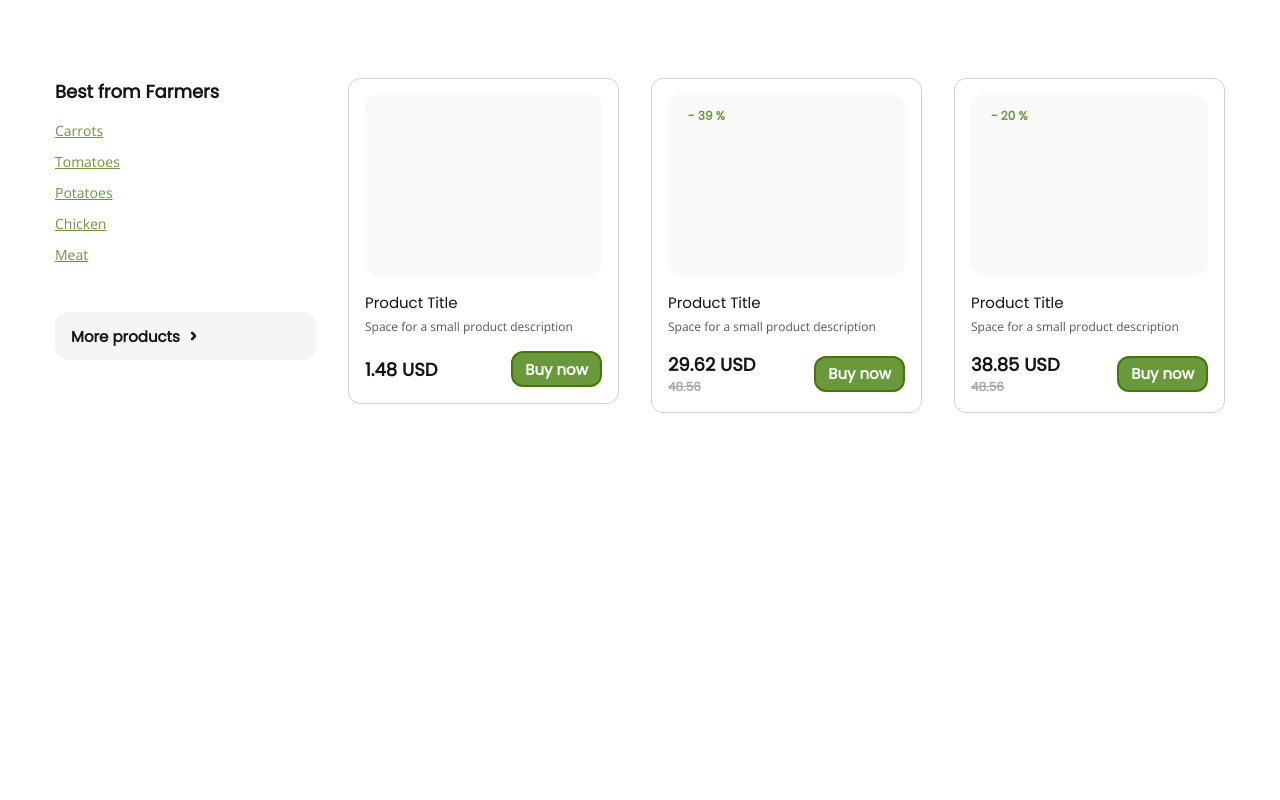
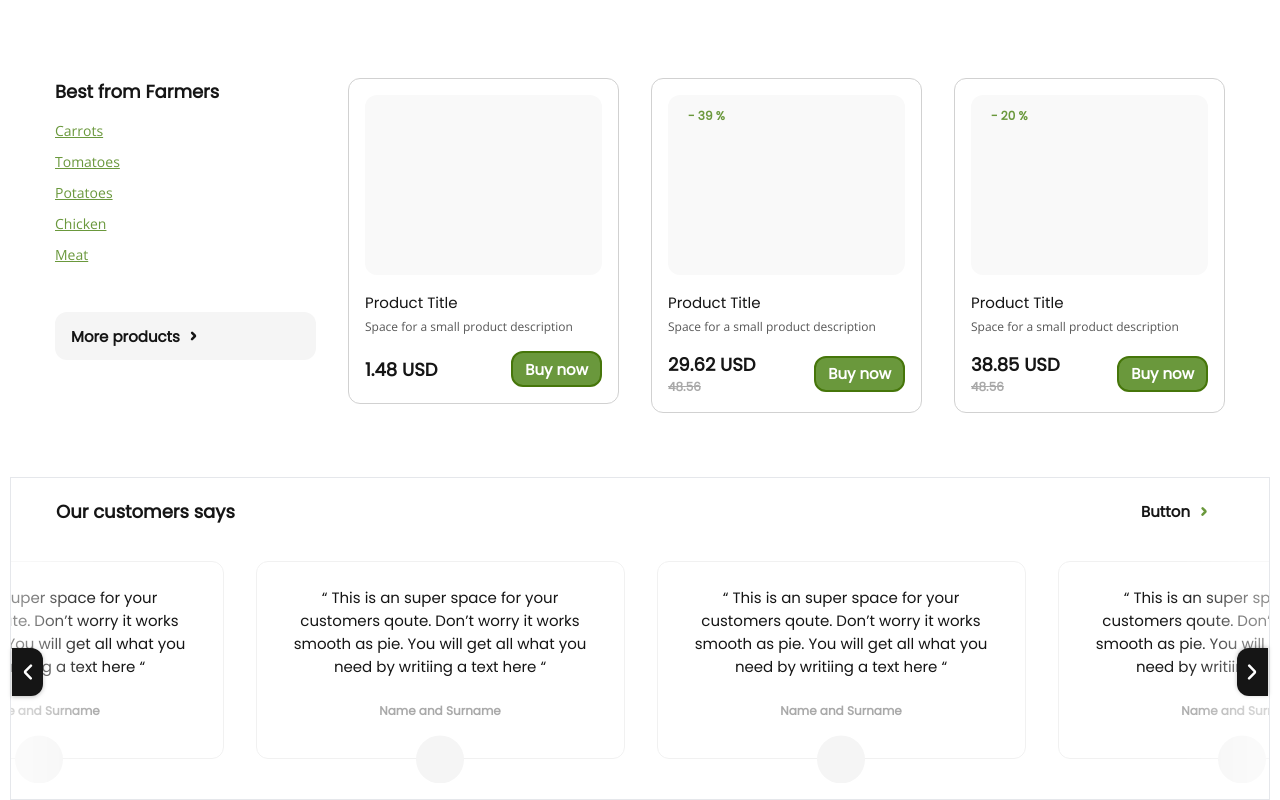
Before and after one commit to f-a-t-h-e/svelte-ecommerce, a SvelteKit app: page / in a window 1280 px wide. Shown: the part 1011-1811 px from the top of the page. Before the commit the page ends 1488 px from the top, so only its background shows below. Built offline with nearby package versions, Linux system fonts and the light colour scheme.

Commit message:
Add : Qoutes/Scrollable

```diff
--- /dev/null
+++ b/src/lib/components/Scrollable.svelte
@@ -0,0 +1,138 @@
+<script lang="ts">
+	import { onMount } from 'svelte';
+	let parent: HTMLElement;
+	let child: HTMLElement;
+	let dist = 360 + 32;
+	let move = (dir?: 1 | -1) => {};
+	onMount(() => {
+		let scrollI = 0;
+		dist = (child.firstElementChild?.scrollWidth || 360) + 32;
+		// @todo : it's not working properly without this
+		setTimeout(() => {
+			parent.scrollTo({
+				behavior: 'smooth',
+				left: dist * 1.5
+			});
+		}, 0);
+
+		move = (dir = 1) => {
+			scrollI = Math.round(parent.scrollLeft / dist) * dist;
+			scrollI = scrollI + dist * dir;
+			if (scrollI > parent.scrollWidth - parent.clientWidth) {
+				scrollI = 0;
+			} else if (scrollI < 0) {
+				scrollI = parent.scrollWidth - parent.clientWidth;
+			}
+
+			parent.scrollTo({
+				behavior: 'smooth',
+				left: scrollI
+			});
+		};
+		// const interval = setInterval(() => {
+		// 	move();
+		// }, 3000);
+
+		// return () => clearInterval(interval);
+	});
+</script>
+
+<!--
+<div
+	class="fixed left-[497px] top-[1088px] h-[100px] w-[10px] -translate-x-1/2 -translate-y-1/2 bg-red-600"
+></div> -->
+<div class="parent-cont relative mt-[2rem] w-full">
+	<div class="scroll relative w-full overflow-x-auto" bind:this={parent}>
+		<div class="bg-transparent" style="width: {(parent?.clientWidth - dist) / 2}px;" />
+		<div class="flex w-fit gap-[2rem] px-[1rem]" bind:this={child}>
+			<slot />
+		</div>
+		<div class="bg-transparent" style="width: {(parent?.clientWidth - dist) / 2}px;" />
+	</div>
+	<!-- controls -->
+	<div
+		class="pointer-events-none absolute left-0 top-0 h-full w-full overflow-hidden"
+		data-shadow="white"
+	/>
+	<button class="left-0 rounded-r-xl" on:click={() => move(-1)}>
+		<div class="">
+			<svg
+				xmlns="http://www.w3.org/2000/svg"
+				width="10"
+				height="16"
+				viewBox="0 0 10 16"
+				fill="none"
+			>
+				<path
+					d="M7.93315 1.62671L2.45315 7.10671C2.20482 7.35653 2.06543 7.69446 2.06543 8.04671C2.06543 8.39896 2.20482 8.73689 2.45315 8.98671L7.78649 14.32"
+					stroke="white"
+					stroke-width="2.5"
+					stroke-linecap="round"
+					stroke-linejoin="bevel"
+				/>
+			</svg>
+		</div>
+	</button>
+	<button class="right-0 rotate-180 rounded-r-xl" on:click={() => move(1)}>
+		<div class="">
+			<svg
+				xmlns="http://www.w3.org/2000/svg"
+				width="10"
+				height="16"
+				viewBox="0 0 10 16"
+				fill="none"
+			>
+				<path
+					d="M7.93315 1.62671L2.45315 7.10671C2.20482 7.35653 2.06543 7.69446 2.06543 8.04671C2.06543 8.39896 2.20482 8.73689 2.45315 8.98671L7.78649 14.32"
+					stroke="white"
+					stroke-width="2.5"
+					stroke-linecap="round"
+					stroke-linejoin="bevel"
+				/>
+			</svg>
+		</div>
+	</button>
+</div>
+
+<style lang="postcss">
+	.parent-cont {
+		/* background-color: black; */
+	}
+	div[data-shadow='white']::before {
+		@apply absolute left-0 top-1/2 h-[200%] w-0 -translate-y-1/2;
+		content: '';
+		box-shadow:
+			0px 0px 132px 0px white,
+			0px 0px 100px 10px white,
+			0px 0px 70px 20px white;
+	}
+	div[data-shadow='white']::after {
+		@apply absolute right-0 top-1/2 h-[200%] w-0 -translate-y-1/2;
+		content: '';
+		box-shadow:
+			0px 0px 132px 0px white,
+			0px 0px 100px 10px white,
+			0px 0px 70px 20px white;
+	}
+	.scroll::-webkit-scrollbar {
+		display: none;
+		width: 0;
+		height: 0;
+	}
+	.scroll {
+		@apply grid;
+		grid-template-rows: 1fr;
+		grid-template-columns: auto auto auto;
+		-ms-overflow-style: none;
+		scrollbar-width: none;
+	}
+
+	button {
+		@apply absolute top-1/2 h-[3rem] w-[2rem]
+        -translate-y-1/2 overflow-hidden fill-c-1-a
+        pl-[1px] drop-shadow-[0_1px_2px_rgba(0,0,0,.25)];
+	}
+	button > div {
+		@apply flex h-full w-full items-center justify-center bg-c-1-a;
+	}
+</style>
--- a/src/routes/+page.svelte
+++ b/src/routes/+page.svelte
@@ -5,6 +5,8 @@
 	import HeadingSec from './HeadingSec.svelte';
 	import ProductsWCat from './ProductsWCat.svelte';
 	import BasicCategories from './BasicCategories.svelte';
+	import Qoute from './Qoute.svelte';
+	import Scrollable from '$lib/components/Scrollable.svelte';
 </script>
 
 <div class="header-layout">
@@ -75,7 +77,8 @@
 			{ txt: 'Baby', href: '/' }
 		]}
 		products={[{ price: 148 }, { price: 4856, discount: 39 }, { price: 4856, discount: 20 }]}
-	>Best selling products</ProductsWCat>
+		>Best selling products</ProductsWCat
+	>
 	<ProductsWCat
 		links={[
 			{ txt: 'Carrots', href: '/' },
@@ -85,16 +88,59 @@
 			{ txt: 'Meat', href: '/' }
 		]}
 		products={[{ price: 148 }, { price: 4856, discount: 39 }, { price: 4856, discount: 20 }]}
-	>Best from Farmers</ProductsWCat>
+		>Best from Farmers</ProductsWCat
+	>
+	<!-- QOUTES/Scrollable -->
+	<section class="py-4 border borde-c-1-h bg-c-1-j">
+		<!-- heading -->
+		<div class="flex w-full items-center justify-between px-[2.8125rem]">
+			<p class="s4 text-c-1-a">Our customers says</p>
+			<button class="flex items-center gap-[.375rem] p-[.375rem_.75rem]">
+				<p class="button text-c-1-a">Button</p>
+				<span class="flex h-[1rem] w-[1rem] items-center justify-center">
+					<svg
+						xmlns="http://www.w3.org/2000/svg"
+						width="6"
+						height="9"
+						viewBox="0 0 6 9"
+						fill="none"
+					>
+						<path
+							d="M1.5332 7.68663L4.2732 4.94663C4.39737 4.82172 4.46706 4.65276 4.46706 4.47663C4.46706 4.30051 4.39737 4.13154 4.2732 4.00663L1.60654 1.33997"
+							stroke="#6A983C"
+							stroke-width="2.5"
+							stroke-linecap="round"
+							stroke-linejoin="bevel"
+						/>
+					</svg>
+				</span>
+			</button>
+		</div>
+		<!-- qoutes -->
+		<Scrollable>
+			<Qoute
+				>{'This is an super space for your customers qoute. Don’t worry it works smooth as pie. You will get all what you need by writiing a text here'}</Qoute
+			>
+			<Qoute
+				>{'This is an super space for your customers qoute. Don’t worry it works smooth as pie. You will get all what you need by writiing a text here'}</Qoute
+			>
+			<Qoute
+				>{'This is an super space for your customers qoute. Don’t worry it works smooth as pie. You will get all what you need by writiing a text here'}</Qoute
+			>
+			<Qoute
+				>{'This is an super space for your customers qoute. Don’t worry it works smooth as pie. You will get all what you need by writiing a text here'}</Qoute
+			>
+		</Scrollable>
+	</section>
 </main>
 
 <style lang="postcss">
 	.header-layout {
-		@apply mx-auto flex max-w-[78.75rem] flex-col items-center bg-c-1-j;
+		@apply mx-auto flex max-w-[78.75rem] flex-col items-center bg-c-1-j px-[2.8125rem];
 	}
 
 	.header-layout > div:first-child {
-		@apply flex min-h-[3rem] w-full max-w-[78.75rem] flex-wrap-reverse items-center justify-center gap-[1rem] py-[1rem];
+		@apply flex min-h-[3rem] w-full flex-wrap-reverse items-center justify-center gap-[1rem] py-[1rem] md:justify-between;
 	}
 	.header-layout > div:nth-child(2) {
 		@apply flex h-[3rem] w-full justify-between;
@@ -104,7 +150,6 @@
 		align-items: flex-start; */
 	}
 	.header-layout > div > .h-inline {
-		@apply m-auto;
 		display: inline-flex;
 		align-items: center;
 		gap: 2.0625rem;
--- /dev/null
+++ b/src/routes/Qoute.svelte
@@ -0,0 +1,24 @@
+<script lang="ts">
+    export let name:string = "Name and Surname";
+</script>
+<div class="">
+    <!-- @todo fix the border color -->
+	<div class="rounded-[0.75rem] border border-[#F1F1F1] h-[12.375rem] w-[23.0625rem]
+    pt-[1.5rem] flex flex-col items-center gap-[1.5rem]">
+        <p class="s5 max-w-[19.0625rem] text-c-1-a text-center">
+            “ <slot /> “
+        </p>
+        <p class="s6 text-c-1-c text-center">
+            {name}
+        </p>
+    </div>
+    <div class="w-[1.5rem] h-[1.5rem] fill-c-1-f -translate-y-1/2 mx-auto relative">
+        <div class="w-[200%] h-[200%] absolute top-1/2 left-1/2
+        -translate-x-1/2 -translate-y-1/2 flex justify-center items-center">
+            <svg xmlns="http://www.w3.org/2000/svg" width="48" height="49" viewBox="0 0 48 49" fill="none">
+                <circle cx="24" cy="24.5" r="24" fill="#F5F5F5"/>
+              </svg>
+        </div>
+    </div>
+</div>
+<!-- h-[13.875rem] -->
```
